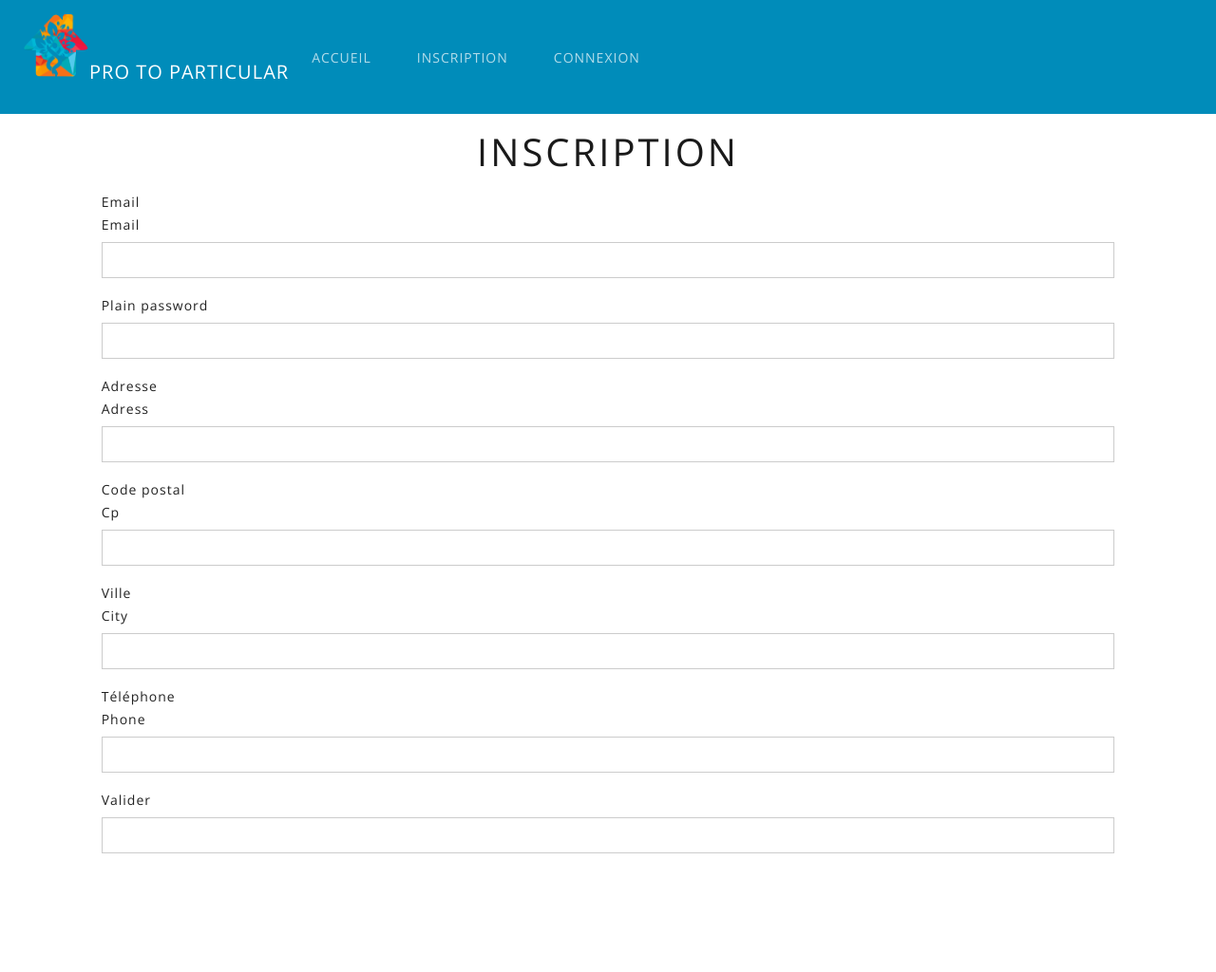
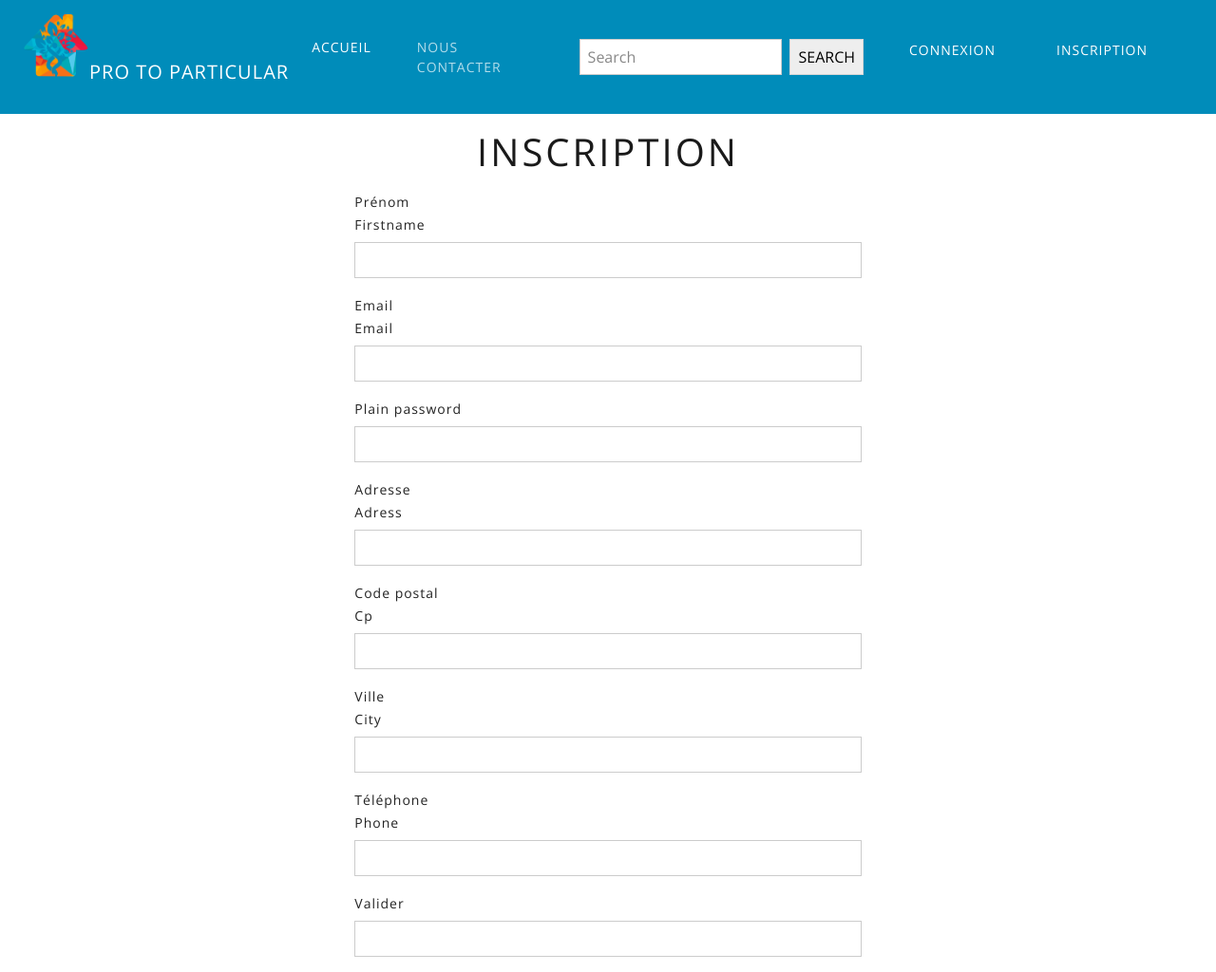
Before and after one commit to LouisLallier/ProjetGroup2, a Symfony app: template templates/security/registration.html.twig in a window 1280 px wide. Shown: the whole page at 95% size. Before the commit the page ends 899 px from the top, so only its background shows below. Run offline with Twig, Linux system fonts and the light colour scheme; the template is opened without the code that fills it, so the values that code supplies are empty; form fields are guessed from the names that the template uses; some libraries are stand-ins or nearby versions.

Commit message:
3e commit Louis

```diff
--- a/public/css/accueil.css
+++ b/public/css/accueil.css
@@ -1,3 +1,3 @@
-h1{
-    color:blue;
+.nav-link{
+    color: white;
 }
--- a/src/Security/LoginFormAuthenticator.php
+++ b/src/Security/LoginFormAuthenticator.php
@@ -51,8 +51,7 @@ class LoginFormAuthenticator extends AbstractLoginFormAuthenticator
         }
 
         // For example:
-        //return new RedirectResponse($this->urlGenerator->generate('some_route'));
-        throw new \Exception('TODO: provide a valid redirect inside '.__FILE__);
+        return new RedirectResponse($this->urlGenerator->generate('home'));
     }
 
     protected function getLoginUrl(Request $request): string
--- a/templates/base.html.twig
+++ b/templates/base.html.twig
@@ -1,24 +1,23 @@
 <!DOCTYPE html>
 <html>
-
 <head>
     <meta charset="UTF-8">
-    <title>{% block title %}Pro to Particular{% endblock %}</title>
+    <title>{% block title %}ProToParticular{% endblock %}</title>
     <link rel="stylesheet" href="https://cdnjs.cloudflare.com/ajax/libs/bootswatch/5.0.1/lux/bootstrap.min.css" integrity="sha512-EJJuqC8nbI+dUjDM89eZ8dVmckG/vAfKIhmW4pi3Y/S1gE8uvIHuPqpbZ3/DliUQOZbS0Wp7317zoPRRoX+E+A==" crossorigin="anonymous" referrerpolicy="no-referrer"/>
     <link rel="stylesheet" href="https://cdnjs.cloudflare.com/ajax/libs/font-awesome/5.15.3/css/all.min.css" integrity="sha512-iBBXm8fW90+nuLcSKlbmrPcLa0OT92xO1BIsZ+ywDWZCvqsWgccV3gFoRBv0z+8dLJgyAHIhR35VZc2oM/gI1w==" crossorigin="anonymous" referrerpolicy="no-referrer"/>
 
 
     <link rel="stylesheet" href="{{ asset("css/bootstrap.min.css") }}">
-    {# la fonction twig asset() permet d'accéder au dossier "public" #}
-    {% block stylesheets %}{% endblock %}
+    <link rel="stylesheet" href="{{ asset("css/accueil.css") }}">
+
+    {% block stylesheets %}
+
+        {#{{ encore_entry_link_tags('app') }}#}
+    {% endblock %}
 
 
 </head>
-
-
-
 <body>
-
 <nav class="navbar navbar-expand-lg navbar-dark bg-primary">
     <div class="container-fluid">
 
@@ -33,65 +32,72 @@
             <span class="navbar-toggler-icon"></span>
         </button>
 
-        <div class="collapse navbar-collapse" id="navbarSupportedContent">
 
-            <ul class="navbar-nav me-auto mb-2 mb-lg-0">
+        <div class="collapse navbar-collapse" id="navbarColor03">
+            <ul class="navbar-nav me-auto">
+                <li class="nav-item">
+                    <a class="nav-link active" href="#">Accueil
+                        <span class="visually-hidden">(current)</span>
+                    </a>
+                </li>
+
 
                 <li class="nav-item">
-                    <a class="nav-link" href="#">Accueil</a>
+                    <a class="nav-link" href="#">Nous contacter</a>
                 </li>
 
-                {% if not app.user %}
-
-                    <li class="nav-item">
-                        {#  <a class="nav-link" href="{{ path('pageName') }}">Page</a>
-                       la fonction twig path() permet d'appeler une route
-                            2 arguments :
-                            1e (obligatoire) : c'est le name de la route
-                            2e (facultatif) : tableau (on peut passer un paramètre comme par exemple un id)
-
-                            tableau en twig:   {"key" : "value"}
-                        #}
-                        <a class="nav-link" href="{{ path ('app_register') }}">Inscription</a>
-                    </li>
-                    <li class="nav-item">
-                        <a class="nav-link" href="{{ path ('app_login') }}">Connexion</a>
-                    </li>
-                {% endif %}
-                {#                    <li class="nav-item">#}
-                {#                        <a class="nav-link" href="#">Accès au panier</a>#}
-                {#                    </li>#}
-                {#                    <li class="nav-item">#}
-                {#                        <a class="nav-link" href="#">Gestion des produits</a>#}
-                {#                    </li>#}
-                {#                    <li class="nav-item">#}
-                {#                        <a class="nav-link" href="#">Nous contacter</a>#}
-                {#                    </li>#}
 
             </ul>
+            <form class="d-flex">
+                <input class="form-control me-sm-2" type="text" placeholder="Search">
+                <button class="btn btn-secondary my-2 my-sm-0" type="submit">Search</button>
+            </form>
+            <div class="d-flex">
+                <ul class="nabvar-nav me-auto d-flex " style="list-style-type: none">
+
+                    {% if app.user %}
+                    <li class="nav-link">Bonjour {{ app.user.firstname }} </li>
+                        <li class="nav-item">
+                            <a class="nav-link" href="{{ path('app_logout') }}">Deconnexion</a>
+                        </li>
+                        {% if  app.user.roles  == ['ROLE_ADMIN'] %}
+                            <li class="nav-item">
+                                <a class="nav-link" href="{{ path('allusers') }}">Admin PANEL</a>
+                            </li>
+                        {% endif %}
+
+                    {% else %}
+
+                        <li class="nav-item">
+                            <a class="nav-link " href="{{ path('app_login') }}">Connexion</a>
+                        </li>
+
+
+                        <li class="nav-item">
+                            <a class="nav-link " href="{{ path('app_register') }}">Inscription</a>
+                        </li>
+
+                    {% endif %}
+                </ul>
+            </div>
         </div>
     </div>
 </nav>
+<div class="col-md-5 mx-auto">
+    <h1 class="text-center m-3">{% block h1 %}{% endblock %}</h1>
 
-
-<div class="col-md-10 mx-auto">
+{% block body %}
 
 
 
-    <h1 class="text-center m-3">{% block h1 %}{% endblock %}</h1>
-
-    {% block body %}{% endblock %}
-
-
-
+{% endblock %}
 </div>
 
 
 <script src="https://cdn.jsdelivr.net/npm/bootstrap@5.0.2/dist/js/bootstrap.bundle.min.js" integrity="sha384-MrcW6ZMFYlzcLA8Nl+NtUVF0sA7MsXsP1UyJoMp4YLEuNSfAP+JcXn/tWtIaxVXM" crossorigin="anonymous"></script>
+
+
 <script src="{{ asset('js/script.js') }}"></script>
 {% block javascripts %}{% endblock %}
 </body>
-
-
-
 </html>
--- a/templates/security/registration.html.twig
+++ b/templates/security/registration.html.twig
@@ -10,12 +10,12 @@
 
     {{ form_start(form) }}
 
-
-
-
+    <label for="">Prénom</label>
+    {{ form_row(form.firstname) }}
 
     <label for="">Email</label>
     {{ form_row(form.email) }}
+
 
     {{ form_row(form.plainPassword) }}
 
```
Also changed, not shown: src/Controller/HomeController.php (+1 -9 lines), src/Entity/User.php (+17 -0 lines), src/Form/RegistrationType.php (+7 -0 lines).
